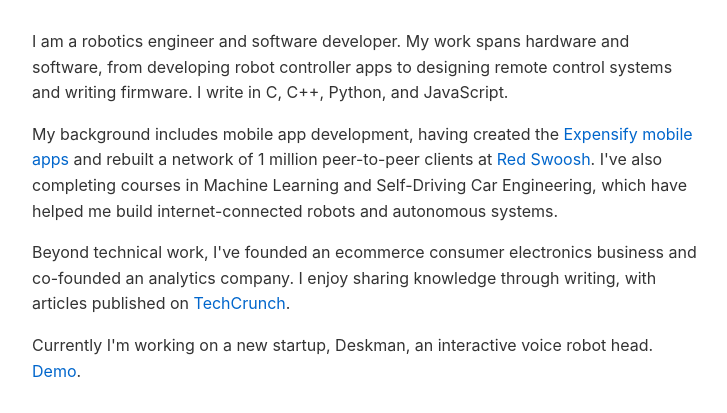
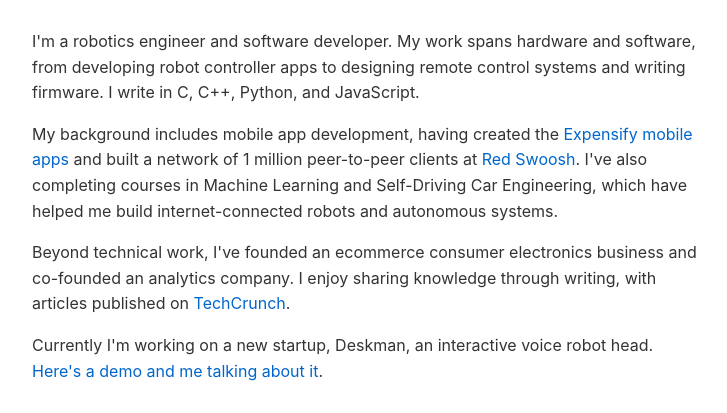
Before and after one commit to tjacobs/Tom, a plain HTML site: page index.html in a window 1280 px wide. Shown: the part 353-766 px from the top of the page, without its empty margins (274-1001 px from the left). Drawn offline with Linux system fonts and the light colour scheme.

Commit message:
Update index.html

```diff
--- a/index.html
+++ b/index.html
@@ -143,15 +143,15 @@
 
         <main>
             <section class="about">
-                <p>I am a robotics engineer and software developer. My work spans hardware and software, from developing robot controller apps to designing remote control systems and writing firmware. I write in C, C++, Python, and JavaScript.</p>
+                <p>I'm a robotics engineer and software developer. My work spans hardware and software, from developing robot controller apps to designing remote control systems and writing firmware. I write in C, C++, Python, and JavaScript.</p>
 
-                <p>My background includes mobile app development, having created the <a href="https://itunes.apple.com/us/app/expensify-receipts-expenses/id471713959?mt=8">Expensify mobile apps</a> and rebuilt a network of 1 million peer-to-peer clients at <a href="https://en.wikipedia.org/wiki/Red_Swoosh">Red Swoosh</a>. I've also completing courses in Machine Learning and Self-Driving Car Engineering, which have helped me build internet-connected robots and autonomous systems.</p>
+                <p>My background includes mobile app development, having created the <a href="https://itunes.apple.com/us/app/expensify-receipts-expenses/id471713959?mt=8">Expensify mobile apps</a> and built a network of 1 million peer-to-peer clients at <a href="https://en.wikipedia.org/wiki/Red_Swoosh">Red Swoosh</a>. I've also completing courses in Machine Learning and Self-Driving Car Engineering, which have helped me build internet-connected robots and autonomous systems.</p>
 
                 <p>Beyond technical work, I've founded an ecommerce consumer electronics business and co-founded an analytics company. I enjoy sharing knowledge through writing, with articles published on <a href="https://techcrunch.com/author/tom-jacobs/">TechCrunch</a>.</p>
             </section>
 
             <section class="about">
-                <p>Currently I'm working on a new startup, Deskman, an interactive voice robot head. <a href="https://x.com/TomPJacobs/status/1946702157627232626">Demo</a>.</p>
+                <p>Currently I'm working on a new startup, Deskman, an interactive voice robot head. <a href="https://x.com/TomPJacobs/status/1946702157627232626">Here's a demo and me talking about it</a>.</p>
             </section>
 
 
@@ -161,6 +161,7 @@
                     <li><a href="https://twitter.com/Ghost_Robotics">Built robots at Ghost Robotics</a></li>
                     <li>Created the <a href="https://itunes.apple.com/us/app/expensify-receipts-expenses/id471713959?mt=8">Expensify mobile apps</a></li>
                     <li>Built and ran a <a href="https://en.wikipedia.org/wiki/Red_Swoosh">network of 1 million peer-to-peer clients at Red Swoosh</a> <a href="https://www.wsj.com/articles/SB119179859820351674">(on the beach)</a> <a href="http://techtuck.blogspot.com.au/2007/10/software-firm-learns-rules-of.html">(article)</a></li>
+                    <li>Built and sold telepresence robot <a href="http://teleportconnect.com/">with wheels and video streaming</a></li>
                     <li>Built a remotely piloted <a href="https://www.youtube.com/watch?v=FPq7K7XTg3o">internet connected robot</a></li>
                     <li>Founded an <a href="http://www.productreview.com.au/p/jacobs-direct.html">ecommerce consumer electronics business</a></li>
                     <li>Cofounded an <a href="http://www.kepleranalytics.com.au/">analytics business</a></li>
@@ -180,7 +181,7 @@
                 <a href="https://github.com/tjacobs" target="_blank" aria-label="GitHub">
                     <i class="fab fa-github"></i>
                 </a>
-                <a href="https://linkedin.com/in/tomjacobs" target="_blank" aria-label="LinkedIn">
+                <a href="https://www.linkedin.com/in/tompjacobs/" target="_blank" aria-label="LinkedIn">
                     <i class="fab fa-linkedin"></i>
                 </a>
                 <a href="https://twitter.com/TomPJacobs" target="_blank" aria-label="Twitter">
```
